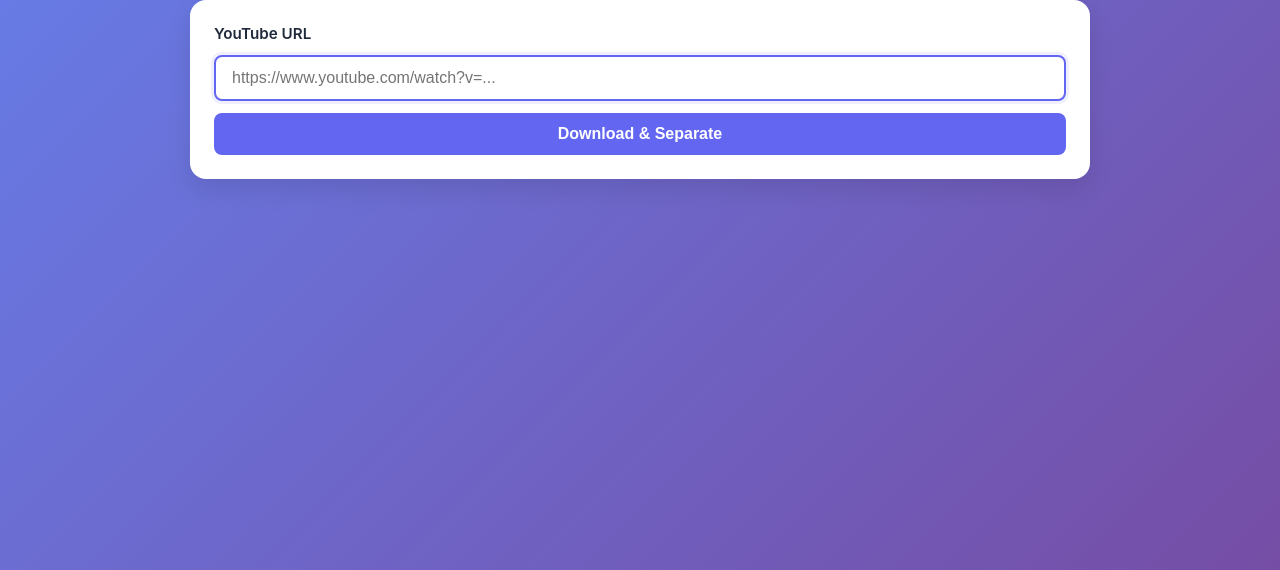
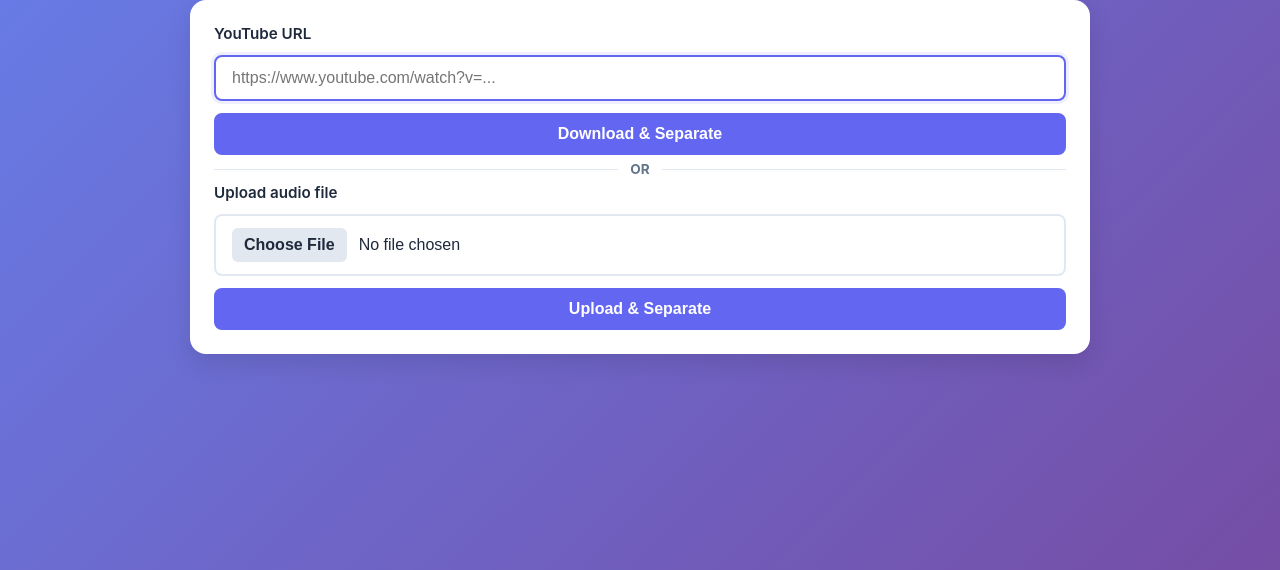
Before and after one commit to booautomation-prog/voice-extraction, a Flask app: page / in a window 1280 px wide. Shown: the part 140-710 px from the top of the page. Run offline with Flask 3, Linux system fonts and the light colour scheme.

Commit message:
Add direct audio upload fallback

```diff
--- a/app.py
+++ b/app.py
@@ -8,6 +8,7 @@ import os
 import sys
 from pathlib import Path
 from flask import Flask, render_template, request, jsonify, send_file
+from werkzeug.utils import secure_filename
 import subprocess
 from datetime import datetime, timedelta
 import threading
@@ -36,6 +37,8 @@ Path(app.config['SEPARATED_FOLDER']).mkdir(exist_ok=True)
 
 # Store job status
 jobs = {}
+
+ALLOWED_AUDIO_EXTENSIONS = {'.mp3', '.wav', '.m4a', '.webm', '.ogg', '.flac', '.aac'}
 
 
 def child_process_env():
@@ -73,7 +76,10 @@ def process_error_message(label, result):
         )
 
     if "Sign in to confirm" in details or "not a bot" in details:
-        return f"{label} failed: YouTube is asking for bot verification. Try another video or wait before retrying."
+        return (
+            f"{label} failed: YouTube is asking for bot verification on this cloud server. "
+            "Upload the audio file instead, or try another video later."
+        )
 
     if "HTTP Error 429" in details or "Too Many Requests" in details:
         return f"{label} failed: YouTube is rate limiting this connection. Wait and try again later."
@@ -88,6 +94,19 @@ def process_error_message(label, result):
 def generate_job_id():
     """Generate unique job ID"""
     return str(uuid.uuid4())[:8]
+
+
+def is_allowed_audio_file(filename):
+    """Return True when an uploaded filename looks like a supported audio file."""
+    return Path(filename).suffix.lower() in ALLOWED_AUDIO_EXTENSIONS
+
+
+def safe_uploaded_audio_name(job_id, filename):
+    """Build a filesystem-safe upload name while preserving the audio extension."""
+    suffix = Path(filename).suffix.lower()
+    safe_name = secure_filename(filename)
+    safe_stem = Path(safe_name).stem or "audio"
+    return f"{job_id}_{safe_stem}{suffix}"
 
 
 def cleanup_old_files():
@@ -127,6 +146,63 @@ def cleanup_loop():
 
 cleanup_thread = threading.Thread(target=cleanup_loop, daemon=True)
 cleanup_thread.start()
+
+
+def run_separate_audio(job_id, audio_file, progress=50):
+    """Separate a local audio file and update job status with generated stems."""
+    jobs[job_id] = {"status": "separating", "progress": progress, "message": "Separating audio..."}
+
+    model_name = app.config['MODEL_NAME']
+    separate_cmd = [
+        sys.executable, "separate_audio.py",
+        audio_file,
+        "-o", app.config['SEPARATED_FOLDER'],
+        "-m", model_name
+    ]
+
+    logger.info(f"Running separation: {' '.join(separate_cmd)}")
+    result = subprocess.run(
+        separate_cmd,
+        capture_output=True,
+        text=True,
+        encoding="utf-8",
+        errors="replace",
+        timeout=600,
+        cwd=os.getcwd(),
+        env=child_process_env()
+    )
+
+    logger.info(f"Separation stdout: {result.stdout}")
+    logger.info(f"Separation stderr: {result.stderr}")
+
+    if result.returncode != 0:
+        jobs[job_id] = {
+            "status": "error",
+            "message": process_error_message("Separation", result)
+        }
+        return
+
+    separated_dir = Path(app.config['SEPARATED_FOLDER']) / model_name / Path(audio_file).stem
+
+    stems = {}
+    if not separated_dir.exists():
+        jobs[job_id] = {
+            "status": "error",
+            "message": "Separated audio folder was not created"
+        }
+        return
+
+    for wav_file in separated_dir.glob("*.wav"):
+        stem_name = wav_file.stem
+        stems[stem_name] = str(wav_file)
+
+    jobs[job_id] = {
+        "status": "completed",
+        "progress": 100,
+        "message": "Successfully separated audio!",
+        "stems": stems,
+        "original_file": audio_file
+    }
 
 
 def run_download_and_separate(job_id, youtube_url):
@@ -200,62 +276,7 @@ def run_download_and_separate(job_id, youtube_url):
             jobs[job_id] = {"status": "error", "message": "No audio file found after download"}
             return
 
-
-        # Separate audio
-        jobs[job_id] = {"status": "separating", "progress": 50, "message": "Separating audio..."}
-
-        model_name = app.config['MODEL_NAME']
-        separate_cmd = [
-            sys.executable, "separate_audio.py",
-            audio_file,
-            "-o", app.config['SEPARATED_FOLDER'],
-            "-m", model_name  # Lighter model for cloud deployment
-        ]
-
-        logger.info(f"Running separation: {' '.join(separate_cmd)}")
-        result = subprocess.run(
-            separate_cmd,
-            capture_output=True,
-            text=True,
-            encoding="utf-8",
-            errors="replace",
-            timeout=600,
-            cwd=os.getcwd(),
-            env=child_process_env()
-        )
-
-        logger.info(f"Separation stdout: {result.stdout}")
-        logger.info(f"Separation stderr: {result.stderr}")
-
-        if result.returncode != 0:
-            jobs[job_id] = {
-                "status": "error",
-                "message": process_error_message("Separation", result)
-            }
-            return
-
-        # Find separated files
-        separated_dir = Path(app.config['SEPARATED_FOLDER']) / model_name / Path(audio_file).stem
-
-        stems = {}
-        if not separated_dir.exists():
-            jobs[job_id] = {
-                "status": "error",
-                "message": "Separated audio folder was not created"
-            }
-            return
-
-        for wav_file in separated_dir.glob("*.wav"):
-            stem_name = wav_file.stem
-            stems[stem_name] = str(wav_file)
-
-        jobs[job_id] = {
-            "status": "completed",
-            "progress": 100,
-            "message": "Successfully separated audio!",
-            "stems": stems,
-            "original_file": audio_file
-        }
+        run_separate_audio(job_id, audio_file, progress=50)
 
     except subprocess.TimeoutExpired:
         jobs[job_id] = {"status": "error", "message": "Processing timeout - file may be too long"}
@@ -263,6 +284,19 @@ def run_download_and_separate(job_id, youtube_url):
     except Exception as e:
         jobs[job_id] = {"status": "error", "message": f"Error: {str(e)}"}
         logger.error(f"Error in job {job_id}: {str(e)}", exc_info=True)
+
+
+def run_upload_and_separate(job_id, audio_file):
+    """Separate an already uploaded audio file."""
+    try:
+        cleanup_old_files()
+        run_separate_audio(job_id, audio_file, progress=10)
+    except subprocess.TimeoutExpired:
+        jobs[job_id] = {"status": "error", "message": "Processing timeout - file may be too long"}
+        logger.error(f"Timeout for job {job_id}")
+    except Exception as e:
+        jobs[job_id] = {"status": "error", "message": f"Error: {str(e)}"}
+        logger.error(f"Error in uploaded job {job_id}: {str(e)}", exc_info=True)
 
 
 @app.route('/health', methods=['GET'])
@@ -296,6 +330,36 @@ def download():
     thread = threading.Thread(
         target=run_download_and_separate,
         args=(job_id, youtube_url)
+    )
+    thread.daemon = True
+    thread.start()
+
+    return jsonify({"job_id": job_id})
+
+
+@app.route('/api/upload', methods=['POST'])
+def upload_audio():
+    """Start separation job from an uploaded audio file."""
+    uploaded_file = request.files.get('audio')
+
+    if not uploaded_file or not uploaded_file.filename:
+        return jsonify({"error": "No audio file uploaded"}), 400
+
+    if not is_allowed_audio_file(uploaded_file.filename):
+        allowed = ", ".join(sorted(ext.lstrip('.') for ext in ALLOWED_AUDIO_EXTENSIONS))
+        return jsonify({"error": f"Unsupported audio file. Use one of: {allowed}"}), 400
+
+    job_id = generate_job_id()
+    upload_dir = Path(app.config['UPLOAD_FOLDER'])
+    upload_dir.mkdir(parents=True, exist_ok=True)
+    audio_path = upload_dir / safe_uploaded_audio_name(job_id, uploaded_file.filename)
+    uploaded_file.save(audio_path)
+
+    jobs[job_id] = {"status": "queued", "progress": 0, "message": "Upload received..."}
+
+    thread = threading.Thread(
+        target=run_upload_and_separate,
+        args=(job_id, str(audio_path))
     )
     thread.daemon = True
     thread.start()
--- a/static/script.js
+++ b/static/script.js
@@ -1,10 +1,13 @@
 // Global state
 let currentJobId = null;
 const STEMS = ['vocals', 'drums', 'bass', 'other'];
+const ALLOWED_AUDIO_EXTENSIONS = ['mp3', 'wav', 'm4a', 'webm', 'ogg', 'flac', 'aac'];
 
 // DOM Elements
 const urlInput = document.getElementById('youtube-url');
 const downloadBtn = document.getElementById('download-btn');
+const audioFileInput = document.getElementById('audio-file');
+const uploadBtn = document.getElementById('upload-btn');
 const statusSection = document.getElementById('status-section');
 const playbackSection = document.getElementById('playback-section');
 const errorSection = document.getElementById('error-section');
@@ -14,9 +17,19 @@ const errorMessage = document.getElementById('error-message');
 
 // Event Listeners
 downloadBtn.addEventListener('click', handleDownload);
+uploadBtn.addEventListener('click', handleUpload);
 urlInput.addEventListener('keypress', (e) => {
     if (e.key === 'Enter') handleDownload();
 });
+
+async function getApiError(response, fallbackMessage) {
+    try {
+        const data = await response.json();
+        return data.error || fallbackMessage;
+    } catch (error) {
+        return fallbackMessage;
+    }
+}
 
 // Handle Download
 async function handleDownload() {
@@ -32,8 +45,7 @@ async function handleDownload() {
         return;
     }
 
-    downloadBtn.disabled = true;
-    urlInput.disabled = true;
+    setControlsDisabled(true);
 
     showStatus();
     hideError();
@@ -50,21 +62,68 @@ async function handleDownload() {
         });
 
         if (!response.ok) {
-            throw new Error('Failed to start processing');
+            throw new Error(await getApiError(response, 'Failed to start processing'));
         }
 
         const data = await response.json();
         currentJobId = data.job_id;
 
         // Poll for status
-        await pollStatus();
+        pollStatus();
 
     } catch (error) {
         console.error('Error:', error);
         showError(error.message || 'An error occurred. Please try again.');
-    } finally {
-        downloadBtn.disabled = false;
-        urlInput.disabled = false;
+        setControlsDisabled(false);
+    }
+}
+
+// Handle Upload
+async function handleUpload() {
+    const file = audioFileInput.files[0];
+
+    if (!file) {
+        showError('Please choose an audio file');
+        return;
+    }
+
+    const extension = file.name.includes('.') ? file.name.split('.').pop().toLowerCase() : '';
+    if (!ALLOWED_AUDIO_EXTENSIONS.includes(extension)) {
+        showError(`Unsupported audio file. Use one of: ${ALLOWED_AUDIO_EXTENSIONS.join(', ')}`);
+        return;
+    }
+
+    if (file.size > 500 * 1024 * 1024) {
+        showError('Audio file is too large. Maximum size is 500 MB.');
+        return;
+    }
+
+    const formData = new FormData();
+    formData.append('audio', file);
+
+    setControlsDisabled(true);
+    showStatus();
+    hideError();
+    hidePlayback();
+
+    try {
+        const response = await fetch('/api/upload', {
+            method: 'POST',
+            body: formData
+        });
+
+        if (!response.ok) {
+            throw new Error(await getApiError(response, 'Failed to upload audio'));
+        }
+
+        const data = await response.json();
+        currentJobId = data.job_id;
+        pollStatus();
+
+    } catch (error) {
+        console.error('Upload error:', error);
+        showError(error.message || 'An error occurred. Please try again.');
+        setControlsDisabled(false);
     }
 }
 
@@ -85,8 +144,10 @@ async function pollStatus() {
 
         if (data.status === 'completed') {
             onProcessingComplete(data);
+            setControlsDisabled(false);
         } else if (data.status === 'error') {
             showError(data.message || 'An error occurred');
+            setControlsDisabled(false);
         } else {
             // Continue polling
             setTimeout(pollStatus, 1000);
@@ -95,6 +156,7 @@ async function pollStatus() {
     } catch (error) {
         console.error('Error polling status:', error);
         showError('Connection error. Please try again.');
+        setControlsDisabled(false);
     }
 }
 
@@ -171,8 +233,8 @@ async function downloadStem(stemName) {
 function resetApp() {
     currentJobId = null;
     urlInput.value = '';
-    urlInput.disabled = false;
-    downloadBtn.disabled = false;
+    audioFileInput.value = '';
+    setControlsDisabled(false);
     progressFill.style.width = '0%';
 
     hideStatus();
@@ -194,6 +256,13 @@ function resetApp() {
 }
 
 // UI Helpers
+function setControlsDisabled(disabled) {
+    urlInput.disabled = disabled;
+    downloadBtn.disabled = disabled;
+    audioFileInput.disabled = disabled;
+    uploadBtn.disabled = disabled;
+}
+
 function showStatus() {
     statusSection.classList.remove('hidden');
     hidePlayback();
--- a/static/style.css
+++ b/static/style.css
@@ -89,6 +89,40 @@ label {
     outline: none;
     border-color: var(--primary);
     box-shadow: 0 0 0 3px rgba(99, 102, 241, 0.1);
+}
+
+.file-input {
+    cursor: pointer;
+}
+
+.file-input::file-selector-button {
+    border: none;
+    border-radius: 6px;
+    background: var(--border);
+    color: var(--text-primary);
+    cursor: pointer;
+    font-weight: 600;
+    margin-right: 12px;
+    padding: 8px 12px;
+}
+
+.source-divider {
+    align-items: center;
+    color: var(--text-secondary);
+    display: flex;
+    font-size: 0.85rem;
+    font-weight: 700;
+    gap: 12px;
+    margin: 6px 0;
+    text-transform: uppercase;
+}
+
+.source-divider::before,
+.source-divider::after {
+    background: var(--border);
+    content: "";
+    flex: 1;
+    height: 1px;
 }
 
 /* Buttons */
--- a/templates/index.html
+++ b/templates/index.html
@@ -25,6 +25,19 @@
                     class="input-field"
                 >
                 <button id="download-btn" class="btn btn-primary">Download & Separate</button>
+            </div>
+            <div class="source-divider" aria-hidden="true">
+                <span>or</span>
+            </div>
+            <div class="form-group">
+                <label for="audio-file">Upload audio file</label>
+                <input
+                    type="file"
+                    id="audio-file"
+                    accept="audio/*,.mp3,.wav,.m4a,.webm,.ogg,.flac,.aac"
+                    class="input-field file-input"
+                >
+                <button id="upload-btn" class="btn btn-primary">Upload & Separate</button>
             </div>
         </section>
 
```
Also changed, not shown: DEPLOYMENT.md (+2 -1 lines), 1 other file.
